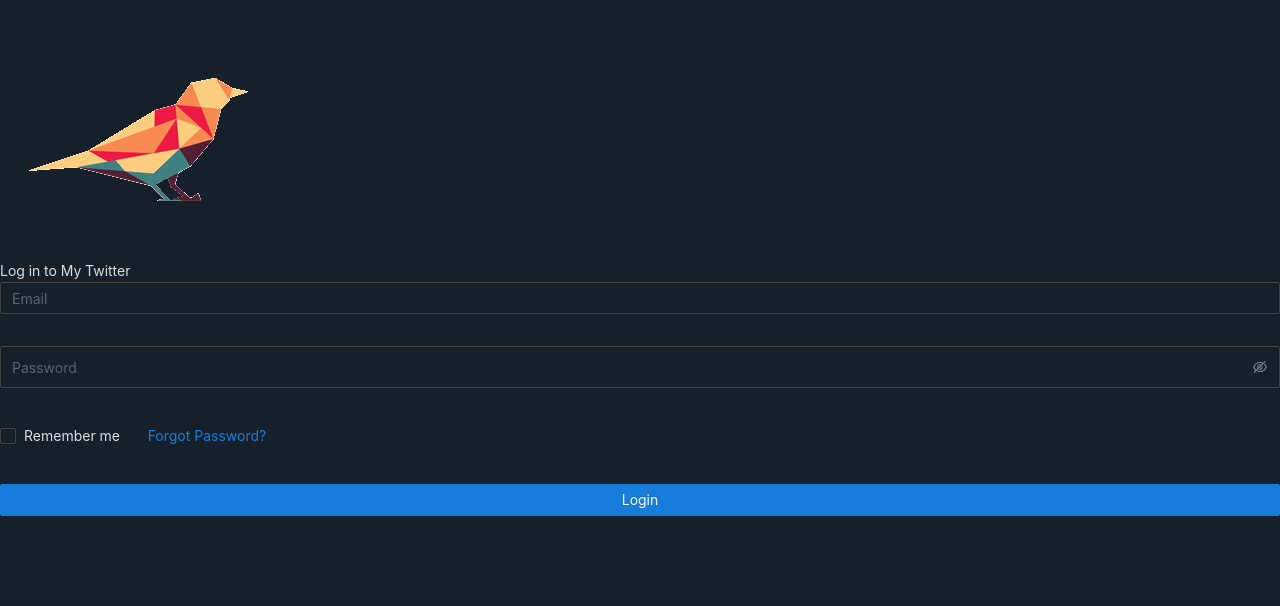
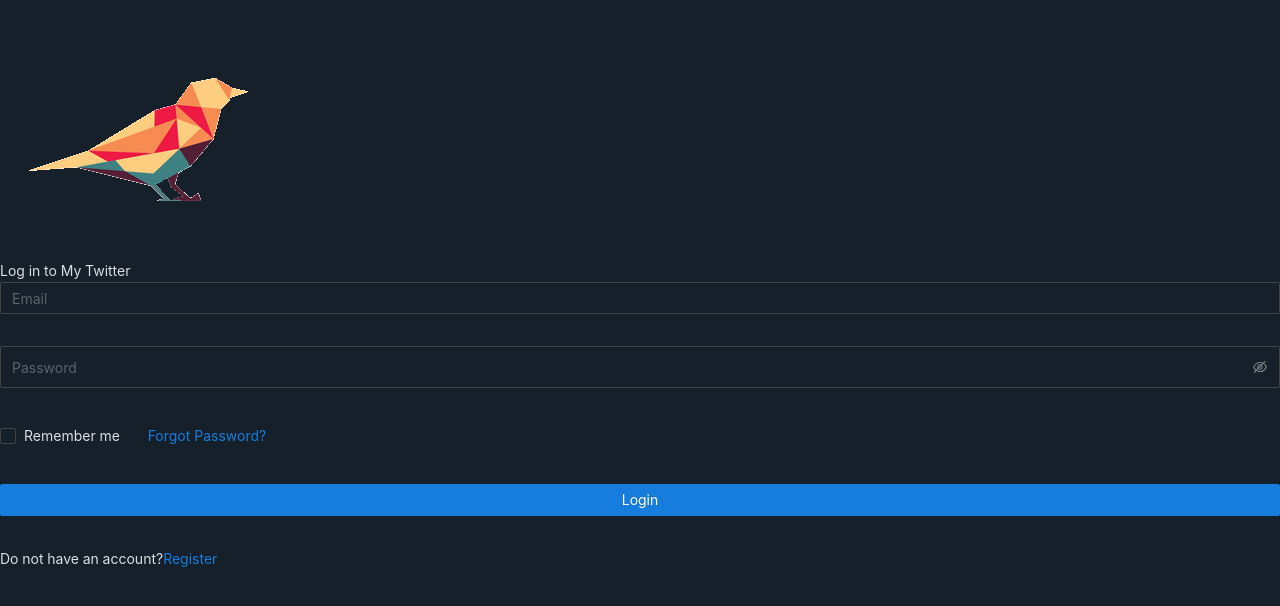
Before and after one commit to HuanxinHu/my-twitter, a React (Create React App) app in the folder twitter/: page /login in a window 1280 px wide. Shown: the top 606 px of the page. Built offline with nearby package versions, Linux system fonts and the light colour scheme.

Commit message:
tune login register page

```diff
--- a/twitter/src/pages/Login/Login.module.less
+++ b/twitter/src/pages/Login/Login.module.less
@@ -21,3 +21,7 @@
   font-size: 18px;
   font-weight: 800;
 }
+
+.regi-link {
+  padding-left: 12px;
+}
--- a/twitter/src/pages/Login/Login.tsx
+++ b/twitter/src/pages/Login/Login.tsx
@@ -2,7 +2,7 @@ import React, { Fragment } from "react";
 import "./Login.module.less";
 import { Form, Input, Button, Checkbox } from "antd";
 import logo from "assets/images/logo.png";
-import { withRouter, RouteComponentProps } from "react-router-dom";
+import { Link, withRouter, RouteComponentProps } from "react-router-dom";
 import api from "api";
 
 export interface IProps extends RouteComponentProps {}
@@ -54,6 +54,12 @@ const Login: React.FC<IProps> = (props) => {
           </Button>
         </Form.Item>
       </Form>
+      <div>
+        Do not have an account?
+        <Link styleName="regi-link" to="/register">
+          Register
+        </Link>
+      </div>
     </div>
   );
 };
--- a/twitter/src/pages/Register/Register.module.less
+++ b/twitter/src/pages/Register/Register.module.less
@@ -21,3 +21,7 @@
   font-size: 18px;
   font-weight: 800;
 }
+
+.login-link {
+  padding-left: 12px;
+}
--- a/twitter/src/pages/Register/Register.tsx
+++ b/twitter/src/pages/Register/Register.tsx
@@ -2,7 +2,7 @@ import React from "react";
 import "./Register.module.less";
 import { Form, Input, Button } from "antd";
 import logo from "assets/images/logo.png";
-import { withRouter, RouteComponentProps } from "react-router-dom";
+import { Link, withRouter, RouteComponentProps } from "react-router-dom";
 import api from "api";
 
 export interface IProps extends RouteComponentProps {}
@@ -69,6 +69,12 @@ const Register: React.FC<IProps> = (props) => {
           </Button>
         </Form.Item>
       </Form>
+      <div>
+        Have an account?
+        <Link styleName="login-link" to="/login">
+          Login
+        </Link>
+      </div>
     </div>
   );
 };
```
